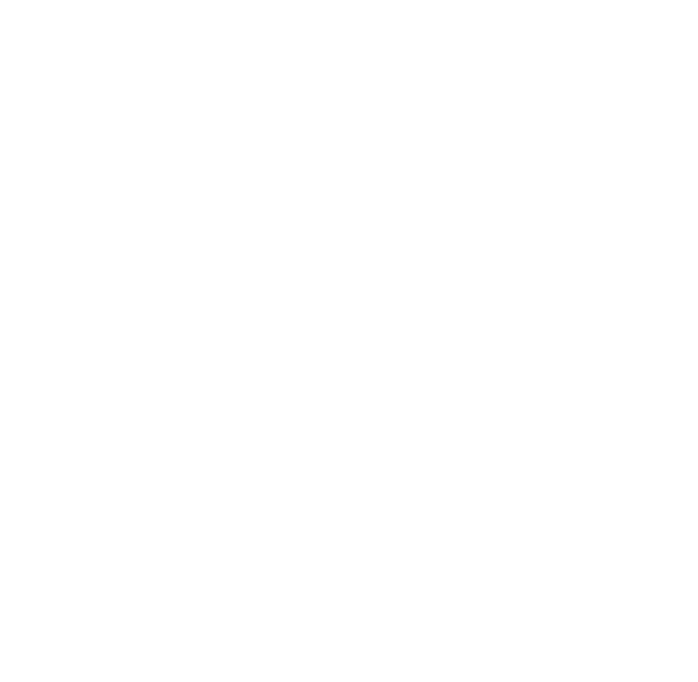
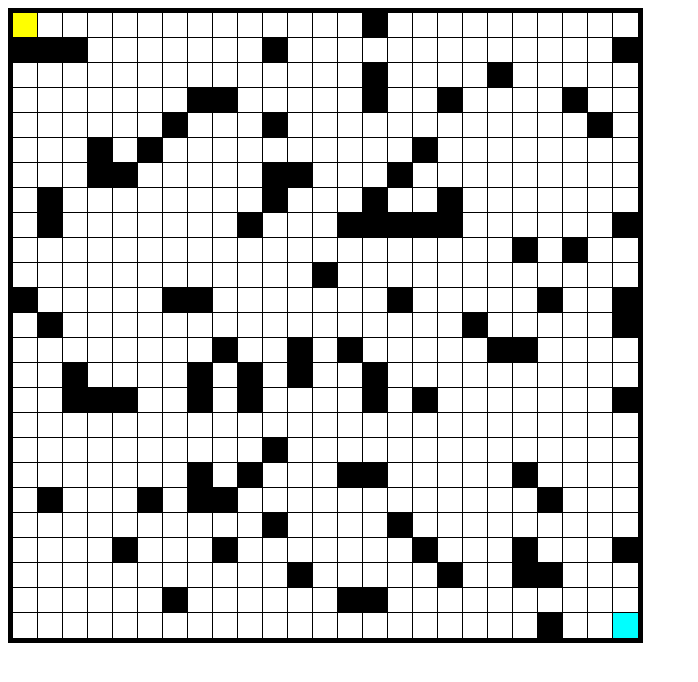
Before and after one commit to jgrabarczyk/path-finding, a website built with webpack: page src/html/index.html in a window 1280 px wide. Shown: the whole page, without its empty margins (0-698 px from the left). Built offline with nearby package versions, Linux system fonts and the light colour scheme.

Commit message:
added borad and chunk classes

```diff
--- a/src/html/index.html
+++ b/src/html/index.html
@@ -4,10 +4,16 @@
 <head>
   <meta charset="UTF-8">
   <title>path-finding</title>
+  <style>
+    canvas {
+      border: 5px solid black;
+    }
+  </style>
 </head>
 
 <body>
-  <div id="output"></div>
+  <canvas id="board"></canvas>
+
   <script src="main-bundle.js"></script>
 </body>
 
--- /dev/null
+++ b/src/ts/board.ts
@@ -0,0 +1,76 @@
+import { Chunk, ChunkState } from "./chunk";
+
+export interface Point {
+  x: number
+  y: number
+}
+
+export class Board {
+  columns: number;
+  rows: number;
+  body: Chunk[][];
+
+  private start_!: Point;
+  private goal_!: Point;
+
+  constructor(size: [number, number]) {
+    this.columns = size[0];
+    this.rows = size[1];
+    this.body = this.emptyBoard();
+  }
+
+  setStart(point: Point): void {
+    this.start_ = point;
+    this.body[point.y][point.x].state = ChunkState.START;
+
+  }
+
+  setGoal(point: Point): void {
+    this.goal_ = point;
+    this.body[point.y][point.x].state = ChunkState.GOAL;
+  }
+
+  calcDistanceToGoal(current?: Point) {
+    const first: Point = current ? current : this.start_;
+    const second: Point = this.goal_;
+
+    return Math.sqrt(Math.pow((second.x - first.x), 2) + Math.pow((second.y - first.y), 2))
+  }
+
+  reDraw() {
+    for (let y = 0; y < this.rows; y++) {
+      for (let x = 0; x < this.columns; x++) {
+        this.body[y][x].draw();
+      }
+    }
+  }
+
+  initialDraw(): void {
+    for (let y = 0; y < this.rows; y++) {
+      for (let x = 0; x < this.columns; x++) {
+        const currentChunk = this.body[y][x];
+        currentChunk.state = this.canBeObsticle(x, y) ? ChunkState.OBSTACLE : currentChunk.state;
+        currentChunk.draw();
+      }
+    }
+  }
+
+  private canBeObsticle(x: number, y: number): boolean {
+    return (Math.random() > 0.85
+      && !this.isGoalPoint(x, y)
+      && !this.isStartPoint(x, y)
+    )
+  }
+
+  private isGoalPoint(x: number, y: number): boolean {
+    return y === this.goal_?.y && this.goal_?.x === x;
+  }
+
+  private isStartPoint(x: number, y: number): boolean {
+    return y === this.start_?.y && this.start_?.x === x;
+  }
+
+  private emptyBoard = () => Array.from(Array(this.rows), (v: any, index) => this.newLine(index))
+
+  private newLine = (y: number) => Array.from(Array(this.columns), (v: any, index) => new Chunk(index, y));
+}
--- /dev/null
+++ b/src/ts/canvas.ts
@@ -0,0 +1,24 @@
+export class Canvas {
+  private canvas_:HTMLCanvasElement = document.getElementById("board") as HTMLCanvasElement;
+  private blockSize_: number = 25;
+
+  protected ctx:CanvasRenderingContext2D =  this.canvas_.getContext("2d") as CanvasRenderingContext2D;
+
+
+  get blockSize(){
+    return this.blockSize_;
+  }
+
+  public setCanvasSize([x,y]: [number,number]){
+    this.setHeight(y);
+    this.setWidth(x)
+  }
+
+  private setWidth(width:number){
+    this.ctx.canvas.width = width * this.blockSize_
+  }
+
+  private setHeight(height:number){
+    this.ctx.canvas.height = height * this.blockSize_
+  }
+}
--- /dev/null
+++ b/src/ts/chunk.ts
@@ -0,0 +1,51 @@
+import { Canvas } from "./canvas";
+
+export class Chunk extends Canvas {
+
+  constructor(
+    private x:number,
+    private y:number,
+    private state_: ChunkState = ChunkState.EMPTY
+    ){
+      super()
+    }
+
+  set state(state: ChunkState){
+    this.state_ = state;
+  }
+  get state(): ChunkState{
+    return this.state_;
+  }
+
+  draw() {
+		let xPos = this.x * this.blockSize;
+		let yPos = this.y * this.blockSize;
+
+    this.drawBorder(xPos, yPos, this.blockSize, this.blockSize);
+		this.ctx.fillStyle = this.state_;
+    this.ctx.fillRect(xPos , yPos, this.blockSize, this.blockSize);
+
+  }
+  private  drawBorder(xPos:number, yPos:number, width:number, height:number, thickness = 1) {
+    this.ctx.fillStyle = "#000";
+    this.ctx.fillRect(
+      xPos - thickness,
+      yPos - thickness,
+      width + thickness * 2,
+      height + thickness * 2
+    );
+  }
+}
+
+
+
+
+
+export enum ChunkState {
+  START = '#FFFF00', // yellow
+  EMPTY = '#FFF', // white
+  CURRENT = '#00FF00', // green
+  OBSTACLE = '#000000', // blask
+  CHECKED = '#0000FF', // blue
+  GOAL = '#00FFFF', // cyan
+}
--- a/src/ts/main.ts
+++ b/src/ts/main.ts
@@ -1 +1,11 @@
-const outputElement = document.getElementById('output');
+import { Board } from "./board";
+import { Canvas } from "./canvas";
+
+const canvas = new Canvas()
+const size: [number,number] = [25,25];
+const board = new Board(size);
+
+canvas.setCanvasSize(size);
+board.setStart({x:0,y:0});
+board.setGoal({x:24,y:24});
+board.initialDraw();
```
